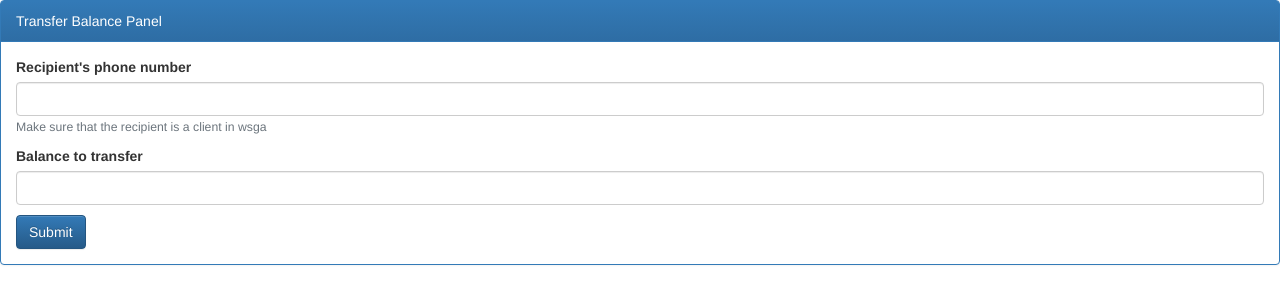
After one commit to Ahmed-walid/WGSA, a Node project: template views/Transfer.ejs in a window 1280 px wide. The commit adds this page. Shown: the top 304 px of the page. Run offline with Node 20 templates, Linux system fonts and the light colour scheme; the template is opened without the code that fills it, so the values that code supplies are empty.

Commit message:
Transfer balance functionality is ready

```diff
--- a/app.js
+++ b/app.js
@@ -87,6 +87,7 @@ app.get('/', (req, res) => {
 
     res.render('index')
 });
+
 
 app.get('/FAQS', (req, res) => {
 
@@ -422,7 +423,48 @@ app.post('/Delete_Complaint', urlencodedParser, (req, res) => {
     });
 });
 
+app.get('/Transfer', (req, res) => {
+    res.render('Transfer')
+});
 
+
+
+
+app.post('/Transfer_balance', urlencodedParser, (req, res) => {
+
+        var user_phone_number= 13654456 ;
+        var Recipient_Phone_number=req.body.Recipient_phone_num;
+        var Balance_to_be_transfered =req.body.Balance_to_be_transfered;
+
+        let query1 = `Update wgsa_company.customer
+        set customer.Balance=customer.Balance-${Balance_to_be_transfered}
+        where customer.Phone_num=${user_phone_number}`;
+
+
+        db.query(query1, (err, result, field) => {
+            if (err) {
+                res.render('404', { err });
+                console.log(result);
+            } else {
+
+                let  query2  =`update wgsa_company.customer
+                set customer.Balance=customer.Balance+${Balance_to_be_transfered}
+                where customer.phone_num=${Recipient_Phone_number};`
+
+                db.query(query2, (err, result, field) => {
+                    if (err) {
+                        res.render('404', { err });
+                        console.log(result);
+                    } else {
+
+                        res.render('Transfer');
+
+                    }
+                });
+
+            }
+        });
+});
 
 
 
--- a/views/DataEmployee.ejs
+++ b/views/DataEmployee.ejs
@@ -121,7 +121,7 @@ function myFunction4() {
           </div>
 
           <div class="mb-3 ">
-            <label for="exampleInputPassword1"   class="form-label">Price</label>
+            <label for="exampleInputPassword1"  class="form-label">Price</label>
             <input type="number"   name="Price" class="form-control" id="exampleInputPassword1">
 
           </div>
--- /dev/null
+++ b/views/Transfer.ejs
@@ -0,0 +1,56 @@
+<!DOCTYPE html>
+<html lang="en">
+
+<head>
+    <meta charset="UTF-8" />
+    <meta name="viewport" content="width=device-width, initial-scale=1.0" />
+    <link href="https://cdn.jsdelivr.net/npm/bootstrap@5.0.0-beta1/dist/css/bootstrap.min.css" rel="stylesheet"
+        integrity="sha384-giJF6kkoqNQ00vy+HMDP7azOuL0xtbfIcaT9wjKHr8RbDVddVHyTfAAsrekwKmP1" crossorigin="anonymous" />
+    <script src="https://cdn.jsdelivr.net/npm/bootstrap@5.0.0-beta1/dist/js/bootstrap.bundle.min.js"
+        integrity="sha384-ygbV9kiqUc6oa4msXn9868pTtWMgiQaeYH7/t7LECLbyPA2x65Kgf80OJFdroafW"
+        crossorigin="anonymous"></script>
+        <!-- Latest compiled and minified CSS -->
+<link rel="stylesheet" href="https://maxcdn.bootstrapcdn.com/bootstrap/3.3.7/css/bootstrap.min.css" integrity="sha384-BVYiiSIFeK1dGmJRAkycuHAHRg32OmUcww7on3RYdg4Va+PmSTsz/K68vbdEjh4u" crossorigin="anonymous">
+
+<!-- Optional theme -->
+<link rel="stylesheet" href="https://maxcdn.bootstrapcdn.com/bootstrap/3.3.7/css/bootstrap-theme.min.css" integrity="sha384-rHyoN1iRsVXV4nD0JutlnGaslCJuC7uwjduW9SVrLvRYooPp2bWYgmgJQIXwl/Sp" crossorigin="anonymous">
+
+<!-- Latest compiled and minified JavaScript -->
+<script src="https://maxcdn.bootstrapcdn.com/bootstrap/3.3.7/js/bootstrap.min.js" integrity="sha384-Tc5IQib027qvyjSMfHjOMaLkfuWVxZxUPnCJA7l2mCWNIpG9mGCD8wGNIcPD7Txa" crossorigin="anonymous"></script>
+    <title>Transfer balance</title>
+</head>
+
+<body>
+
+
+
+    <div class="panel panel-primary">
+        <div class="panel-heading">Transfer Balance Panel</div>
+        <div class="panel-body">
+            <form action="/Transfer_balance" method="POST">
+
+                <div class="mb-3">
+                    <label for="exampleInputEmail1" class="form-label">Recipient's phone number</label>
+                    <input type="number" class="form-control" name="Recipient_phone_num" id="exampleInputEmail1" aria-describedby="emailHelp" />
+                    <div id="emailHelp" class="form-text">
+                        Make sure that the recipient is a client in wsga
+                    </div>
+                </div>
+
+                <div class="mb-3">
+                    <label for="exampleInputEmail1" class="form-label">Balance to transfer</label>
+                    <input type="number" class="form-control"   name="Balance_to_be_transfered" id="exampleInputEmail1" aria-describedby="emailHelp" />
+                </div>
+
+                <button type="submit" class="btn btn-primary">Submit</button>
+
+            </form>
+        </div>
+    </div>
+
+
+
+
+</body>
+
+</html>
```
